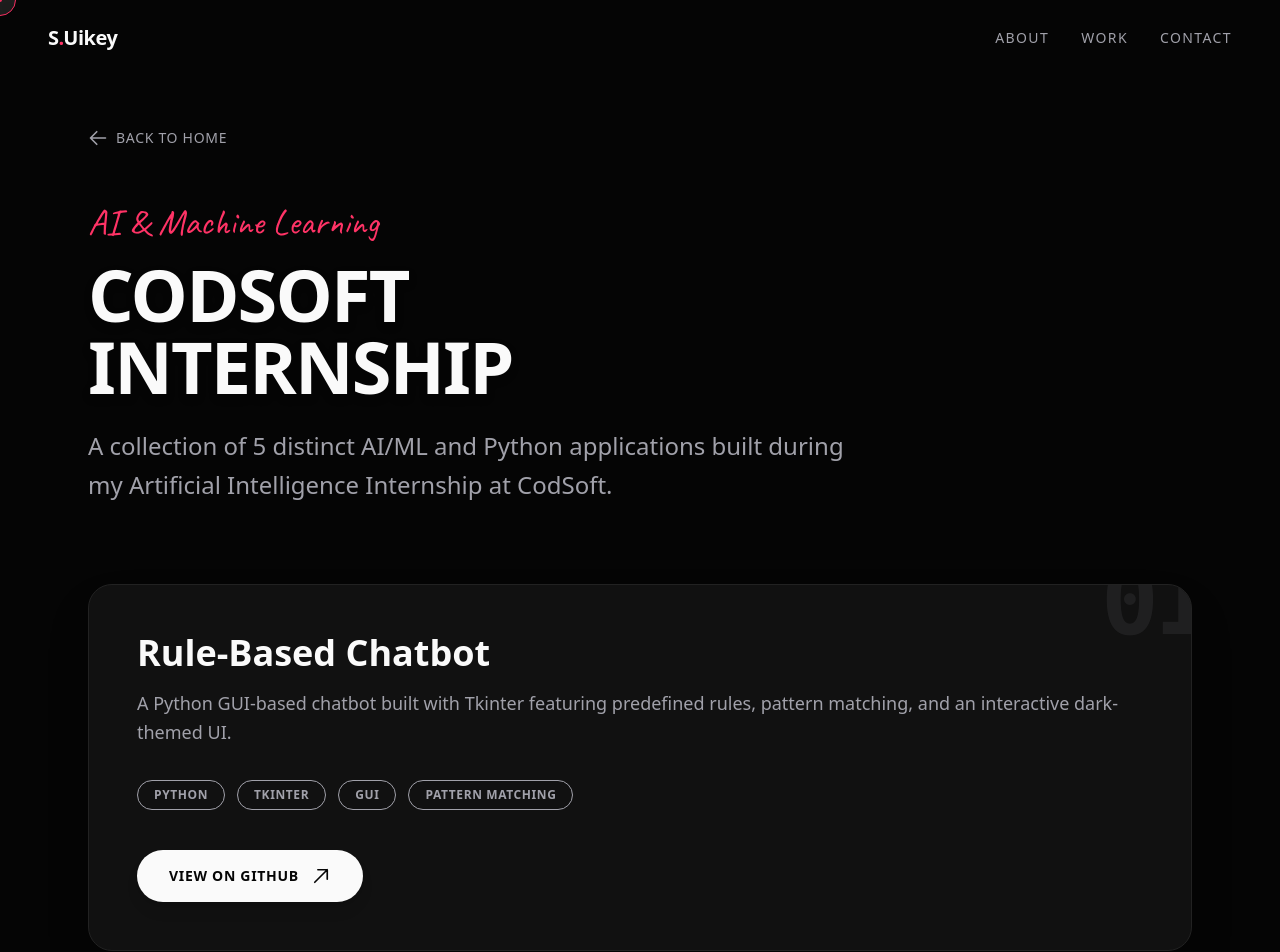
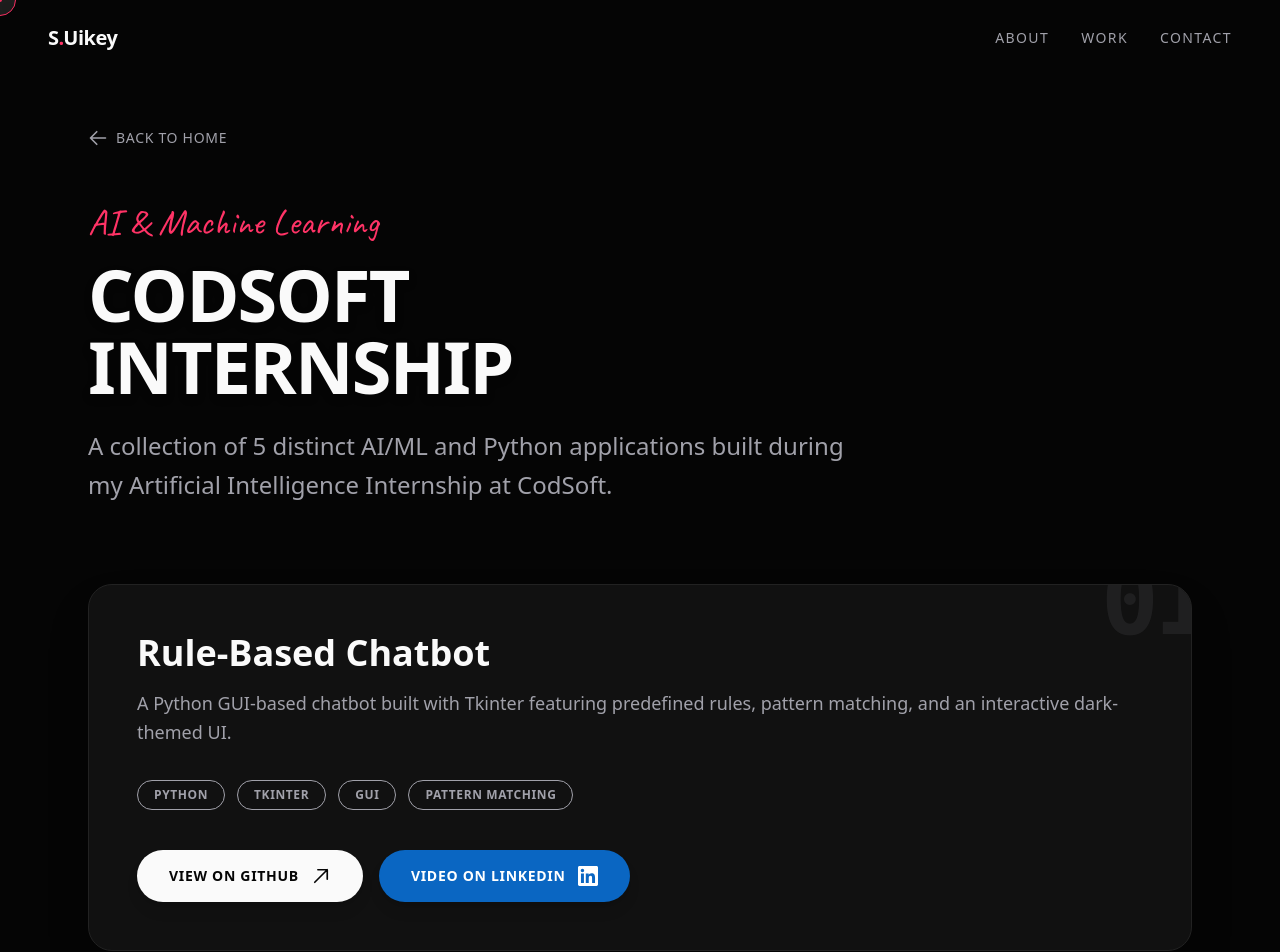
Before and after one commit to ShikharUikey/Shikhar-Uikey-Portfolio, a Next.js app: page /codsoft in a window 1280 px wide. Shown: the top 952 px of the page. Built offline with nearby package versions, Linux system fonts and the light colour scheme.

Commit message:
feat: Add Video on LinkedIn buttons to CodSoft projects

```diff
--- a/src/app/codsoft/page.tsx
+++ b/src/app/codsoft/page.tsx
@@ -91,18 +91,34 @@
                   ))}
                 </div>
 
-                {/* Action Link */}
+                {/* Action Links */}
+                <div className="flex flex-wrap items-center gap-4">
                   <a
                     href={project.link}
                     target="_blank"
                     rel="noopener noreferrer"
-                  className="inline-flex items-center gap-2 sm:gap-3 self-start px-6 py-3 md:px-8 md:py-4 bg-[var(--color-text-primary)] text-[var(--color-bg-primary)] rounded-full font-bold uppercase tracking-wider text-xs sm:text-sm hover:scale-105 hover:bg-[var(--color-accent-matcha)] transition-all shadow-lg"
+                    className="inline-flex items-center gap-2 sm:gap-3 px-6 py-3 md:px-8 md:py-4 bg-[var(--color-text-primary)] text-[var(--color-bg-primary)] rounded-full font-bold uppercase tracking-wider text-xs sm:text-sm hover:scale-105 hover:bg-[var(--color-accent-matcha)] transition-all shadow-lg"
                   >
                     <span>View on GitHub</span>
                     <svg xmlns="http://www.w3.org/2000/svg" fill="none" viewBox="0 0 24 24" strokeWidth={2} stroke="currentColor" className="w-5 h-5">
                       <path strokeLinecap="round" strokeLinejoin="round" d="m4.5 19.5 15-15m0 0H8.25m11.25 0v11.25" />
                     </svg>
                   </a>
+
+                  {project.linkedinUrl && (
+                    <a
+                      href={project.linkedinUrl}
+                      target="_blank"
+                      rel="noopener noreferrer"
+                      className="inline-flex items-center gap-2 sm:gap-3 px-6 py-3 md:px-8 md:py-4 bg-[#0a66c2] text-white rounded-full font-bold uppercase tracking-wider text-xs sm:text-sm hover:scale-105 hover:bg-[#004182] transition-all shadow-lg"
+                    >
+                      <span>Video on LinkedIn</span>
+                      <svg xmlns="http://www.w3.org/2000/svg" fill="currentColor" viewBox="0 0 24 24" className="w-5 h-5">
+                        <path d="M20.447 20.452h-3.554v-5.569c0-1.328-.027-3.037-1.852-3.037-1.853 0-2.136 1.445-2.136 2.939v5.667H9.351V9h3.414v1.561h.046c.477-.9 1.637-1.85 3.37-1.85 3.601 0 4.267 2.37 4.267 5.455v6.286zM5.337 7.433c-1.144 0-2.063-.926-2.063-2.065 0-1.138.92-2.063 2.063-2.063 1.14 0 2.064.925 2.064 2.063 0 1.139-.925 2.065-2.064 2.065zm1.782 13.019H3.555V9h3.564v11.452zM22.225 0H1.771C.792 0 0 .774 0 1.729v20.542C0 23.227.792 24 1.771 24h20.451C23.2 24 24 23.227 24 22.271V1.729C24 .774 23.2 0 22.222 0h.003z"/>
+                      </svg>
+                    </a>
+                  )}
+                </div>
               </div>
             </motion.div>
           ))}
--- a/src/content/projects.ts
+++ b/src/content/projects.ts
@@ -9,6 +9,7 @@
   subProjects?: {
     title: string;
     link: string;
+    linkedinUrl?: string;
     description?: string;
     tech?: string[];
   }[];
@@ -35,30 +36,35 @@
         {
           title: "Rule-Based Chatbot",
           link: "https://github.com/ShikharUikey/CODSOFT-01.git",
+          linkedinUrl: "https://www.linkedin.com/posts/shikharuikey_codsoft-artificialintelligence-python-ugcPost-7475905080949379073-qxS4/?utm_source=share&utm_medium=member_desktop&rcm=ACoAAGjy4ikBwIREJ3SanHnUVY_osXwf58RGoh0",
           description: "A Python GUI-based chatbot built with Tkinter featuring predefined rules, pattern matching, and an interactive dark-themed UI.",
           tech: ["Python", "Tkinter", "GUI", "Pattern Matching"]
         },
         {
           title: "Tic Tac Toe AI",
           link: "https://github.com/ShikharUikey/CODSOFT-02.git",
+          linkedinUrl: "https://www.linkedin.com/posts/shikharuikey_codsoft-artificialintelligence-python-ugcPost-7475905758107164674-P_Nb/?utm_source=share&utm_medium=member_desktop&rcm=ACoAAGjy4ikBwIREJ3SanHnUVY_osXwf58RGoh0",
           description: "An unbeatable Tic Tac Toe game developed with an intelligent opponent powered by the Minimax algorithm.",
           tech: ["Python", "Minimax Algorithm", "Game Theory", "Tkinter"]
         },
         {
           title: "Image Captioning",
           link: "https://github.com/ShikharUikey/CODSOFT-03.git",
+          linkedinUrl: "https://www.linkedin.com/posts/shikharuikey_codsoft-artificialintelligence-python-ugcPost-7475922260541800448-TUbm/?utm_source=share&utm_medium=member_desktop&rcm=ACoAAGjy4ikBwIREJ3SanHnUVY_osXwf58RGoh0",
           description: "An AI vision model capable of automatically generating natural language captions for input images.",
           tech: ["Python", "Deep Learning", "Computer Vision", "NLP"]
         },
         {
           title: "Product Recommendation",
           link: "https://github.com/ShikharUikey/CODSOFT-04.git",
+          linkedinUrl: "https://www.linkedin.com/posts/shikharuikey_codsoft-artificialintelligence-python-ugcPost-7475923470976196609-NPVU/?utm_source=share&utm_medium=member_desktop&rcm=ACoAAGjy4ikBwIREJ3SanHnUVY_osXwf58RGoh0",
           description: "A machine learning system that suggests products to users based on ratings, prices, and intelligent scoring algorithms.",
           tech: ["Python", "Pandas", "Streamlit", "Machine Learning"]
         },
         {
           title: "Face Detection AI",
           link: "https://github.com/ShikharUikey/CODSOFT-05.git",
+          linkedinUrl: "https://www.linkedin.com/posts/shikharuikey_codsoft-artificialintelligence-python-ugcPost-7475924185928740864-oFHk/?utm_source=share&utm_medium=member_desktop&rcm=ACoAAGjy4ikBwIREJ3SanHnUVY_osXwf58RGoh0",
           description: "Real-time human face detection application using OpenCV Haar Cascade Classifiers for live webcam feeds.",
           tech: ["Python", "OpenCV", "Haar Cascades", "Computer Vision"]
         }
```
Lines whose indentation alone changed are shown as unchanged.
